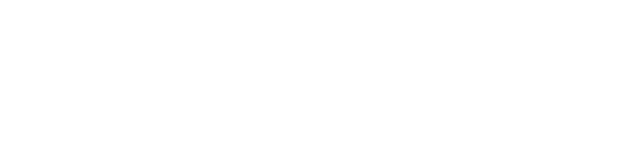
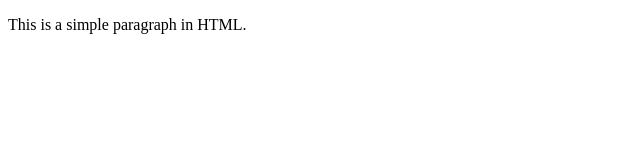
Before and after one commit to yeabsiraabay/aaaaaaaa, a plain HTML site: page index.html in a window 1280 px wide. Shown: the whole page, without its empty margins (0-640 px from the left). Drawn offline with Linux system fonts and the light colour scheme.

Commit message:
Update index.html

```diff
--- a/index.html
+++ b/index.html
@@ -8,5 +8,6 @@
 
 
 <body>
+  <p>This is a simple paragraph in HTML.</p>
     </body>
 </html>
```
